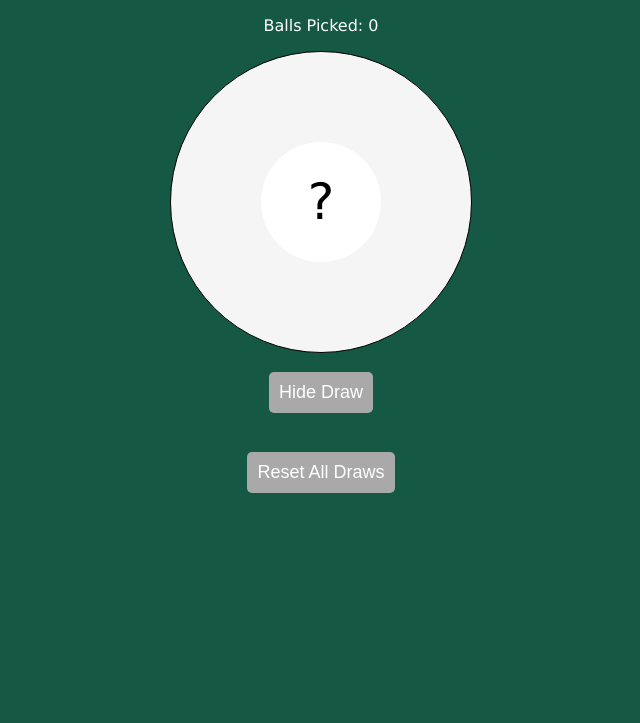
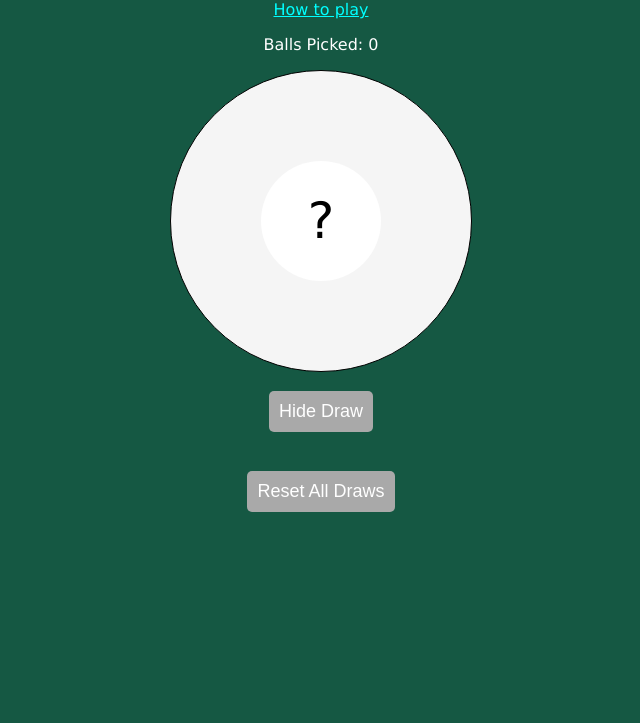
Before and after one commit to BobbyTheCatfish/billiards-hunt, a plain HTML site: page index.html in a window 1280 px wide. Shown: the part 77-800 px from the top of the page, without its empty margins (319-959 px from the left). Drawn offline with nearby package versions, Linux system fonts and the light colour scheme.

Commit message:
add playing instruction link

```diff
--- a/index.html
+++ b/index.html
@@ -12,6 +12,7 @@
     <body>
         <header>
             <h1>Billiards Hunt</h1>
+            <a href="https://github.com/BobbyTheCatfish/billiards-hunt/blob/main/README.md">How to play</a>
             <p id="balls-picked">Balls Picked: 0</p>
         </header>
         <div id="ball-reveal-parent" class="ball circle ballUnpicked" onclick="getBall()">
--- a/styles.css
+++ b/styles.css
@@ -12,6 +12,14 @@ body, header {
     align-items: center;
     user-select: none;
     background-color: #155843;
+}
+
+a {
+    color:aqua;
+}
+
+a:visited {
+    color: aqua;
 }
 
 header {
```
